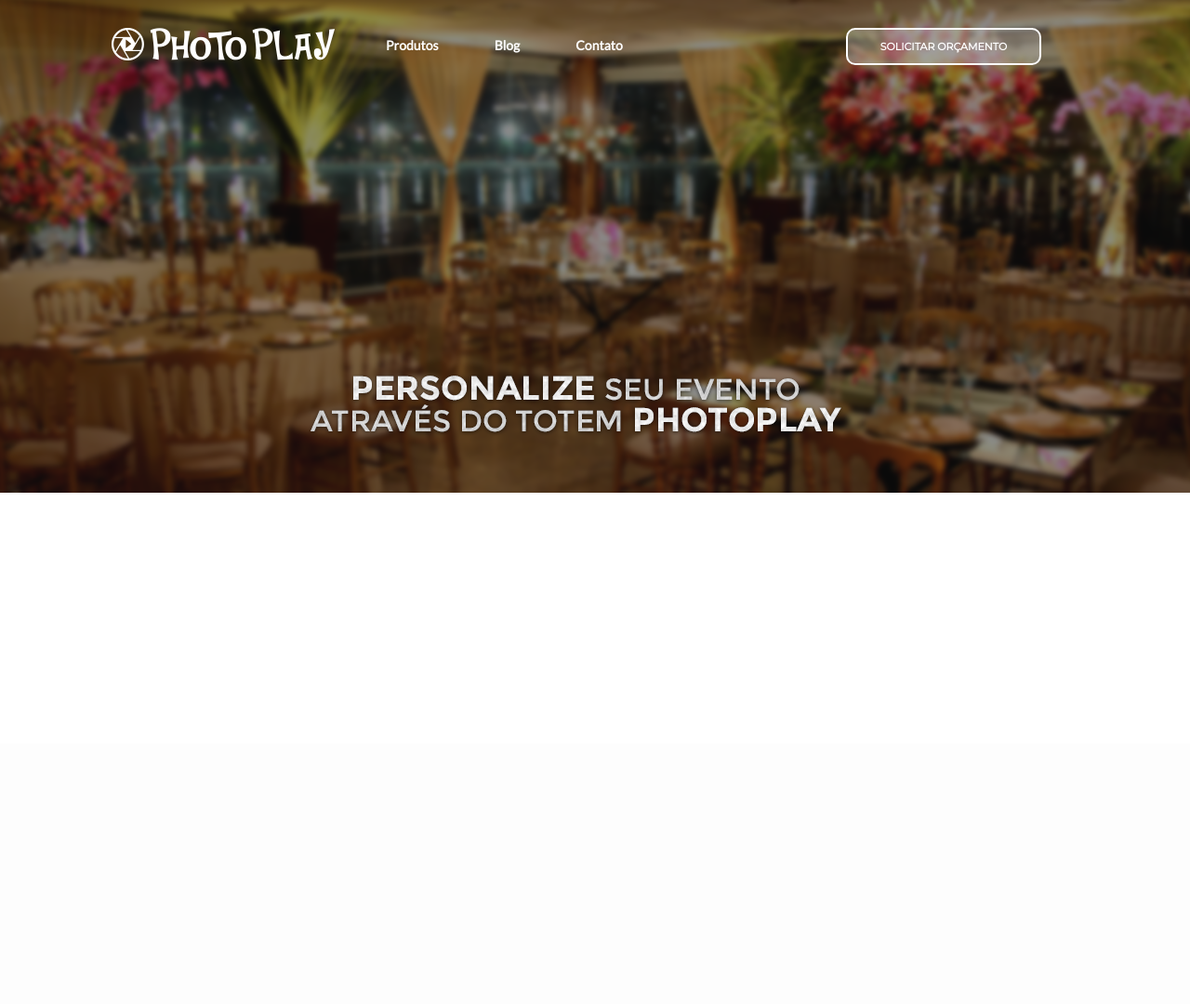
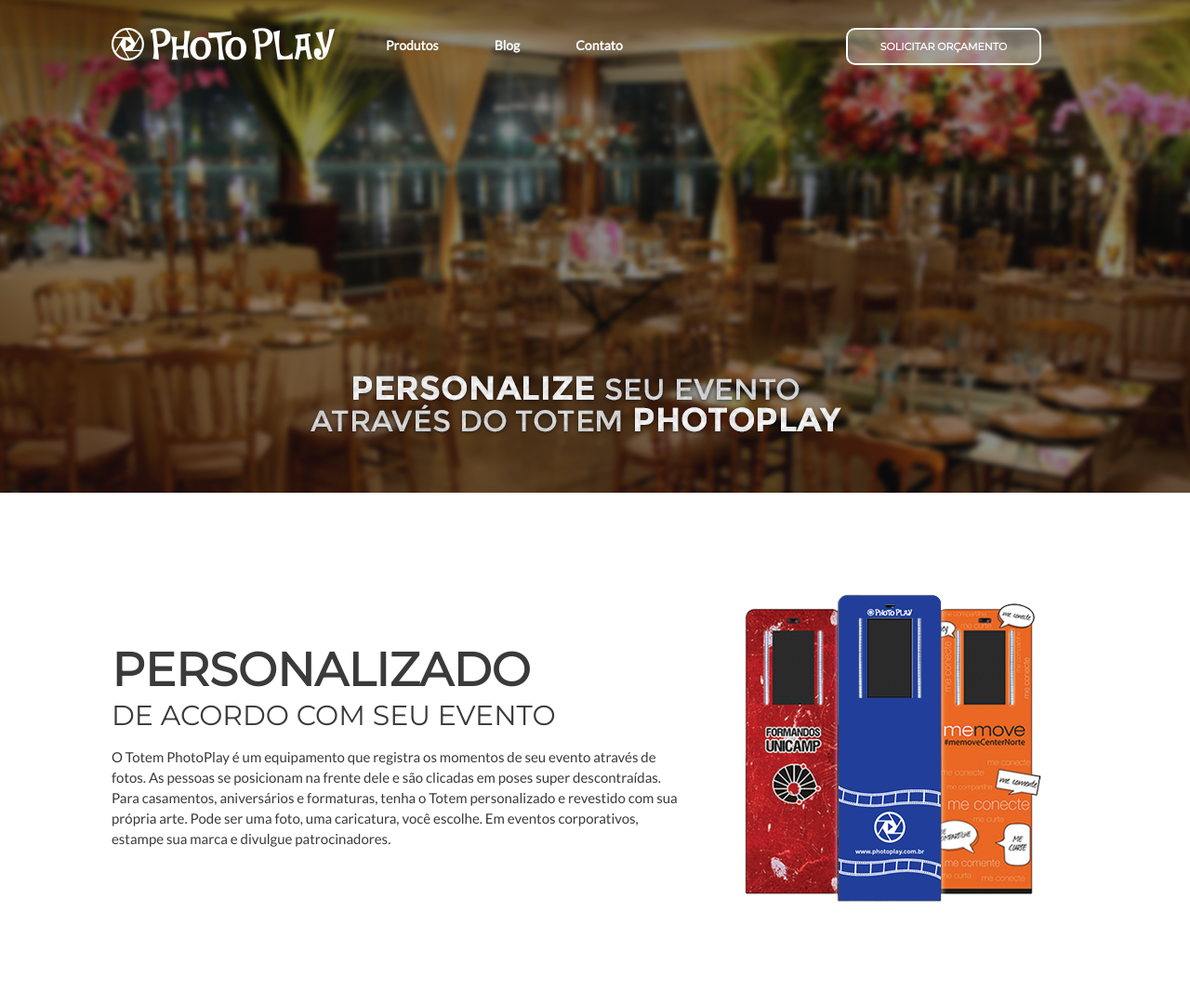
Before and after one commit to paulovillani/photoplay, a Django app: page / in a window 1280 px wide. Shown: the whole page at 93% size. Before the commit the page ends 530 px from the top, so only its background shows below. Run offline with Django 3.2, Linux system fonts and the light colour scheme.

Commit message:
adicionado div personalizado^pull

```diff
--- a/portal/templates/portal_base.html
+++ b/portal/templates/portal_base.html
@@ -45,6 +45,7 @@
 			font-size: 38px;
 			font-family: 'Montserrat', sans-serif;
 			font-weight: 700;
+			color: #3a3a3a;
 
 		}
 		h2{
@@ -52,6 +53,13 @@
 			font-family: 'Lato', sans-serif;
 			font-weight: 900;
 			color: white;
+		}
+		p{
+			font-size: 15px;
+			font-family: 'Lato', sans-serif;
+			font-weight: 300;
+			color: #3a3a3a;
+			line-height: 22px;
 		}
 		#header_menu input[type="button"]{
 			background: none repeat scroll 0 0 rgba(198, 198, 198, 0.35);
--- a/portal/templates/portal_home.html
+++ b/portal/templates/portal_home.html
@@ -7,11 +7,61 @@
 
 
 {% block head %}
+<style type="text/css">
+	#c_personalizado{
+		width: 1000px;
+		position: absolute;
+		left: 50%;
+		margin-left: -500px;
+		height:  550px;
+		background-color: white;
 
+	}
+	#text_personalizado{
+		float: left;
+		width: 620px;
+		margin-top: 160px
+
+
+	}
+	#text_personalizado h1{
+		margin: 0;
+		font-style: uppercase;
+	}
+    #img_personalizado{
+    	width: 320px;
+    	float: left;
+    	margin: 0;
+    	margin-top: 100px;
+
+    }
+     #img_personalizado img{
+    	position: relative;
+    	right: -22px;
+
+    }
+
+</style>
 {% endblock %}
 
 
 {% block content %}
+	<div id="c_personalizado">
+
+		<div id="text_personalizado">
+			<h1 style="font-size: 50px; font-weight: 700;">PERSONALIZADO</h1>
+			<h1 style="font-size: 30px; font-weight: 300;">DE ACORDO COM SEU EVENTO</h1>
+
+			<p>O Totem PhotoPlay é um equipamento que registra os momentos de seu evento através de fotos. As pessoas se posicionam na frente dele e são clicadas em poses super descontraídas. Para casamentos, aniversários e formaturas, tenha o Totem personalizado e revestido com sua própria arte. Pode ser uma foto, uma caricatura, você escolhe. Em eventos corporativos, estampe sua marca e divulgue patrocinadores.
+			</p>
+		</div>
+
+		<div id="img_personalizado">
+			<img src="{{STATIC_URL}}img/totem.png" >
+		</div>
+
+	</div>
+
 
 {% endblock %}
 
```
